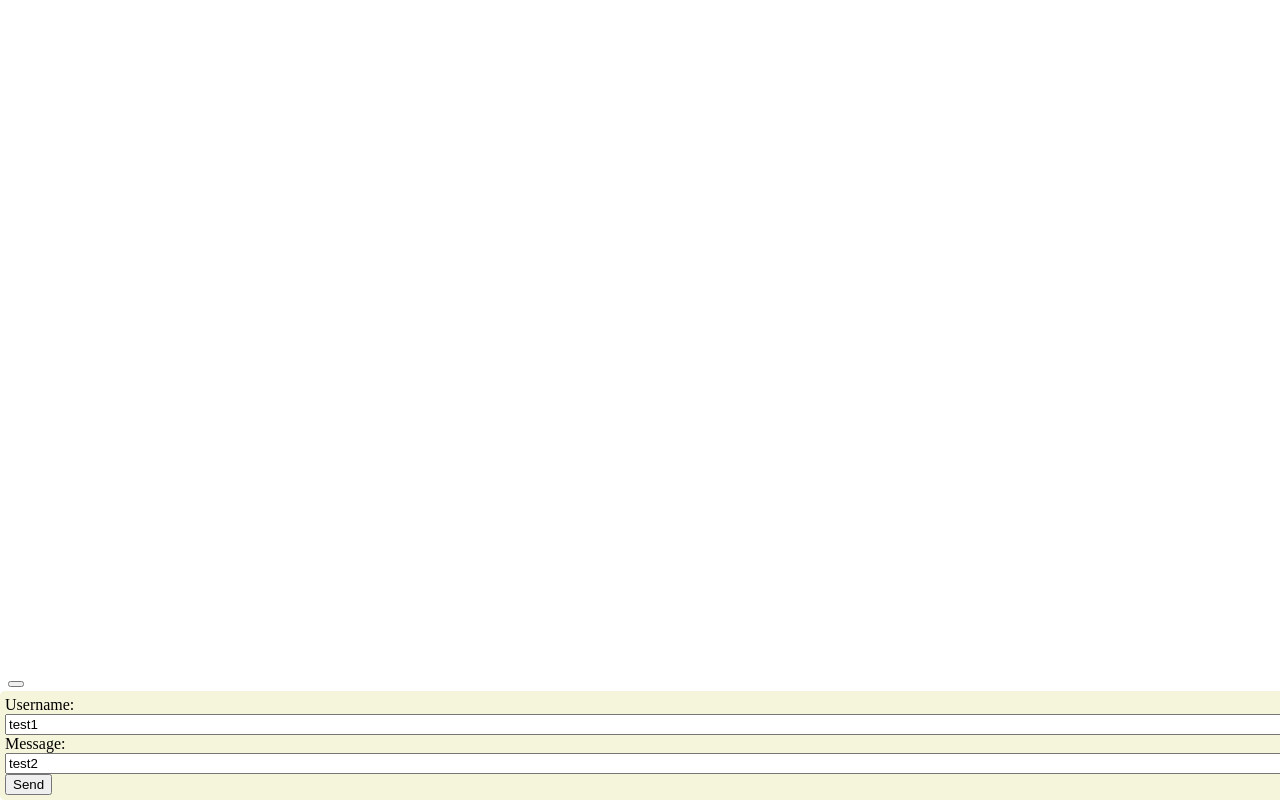
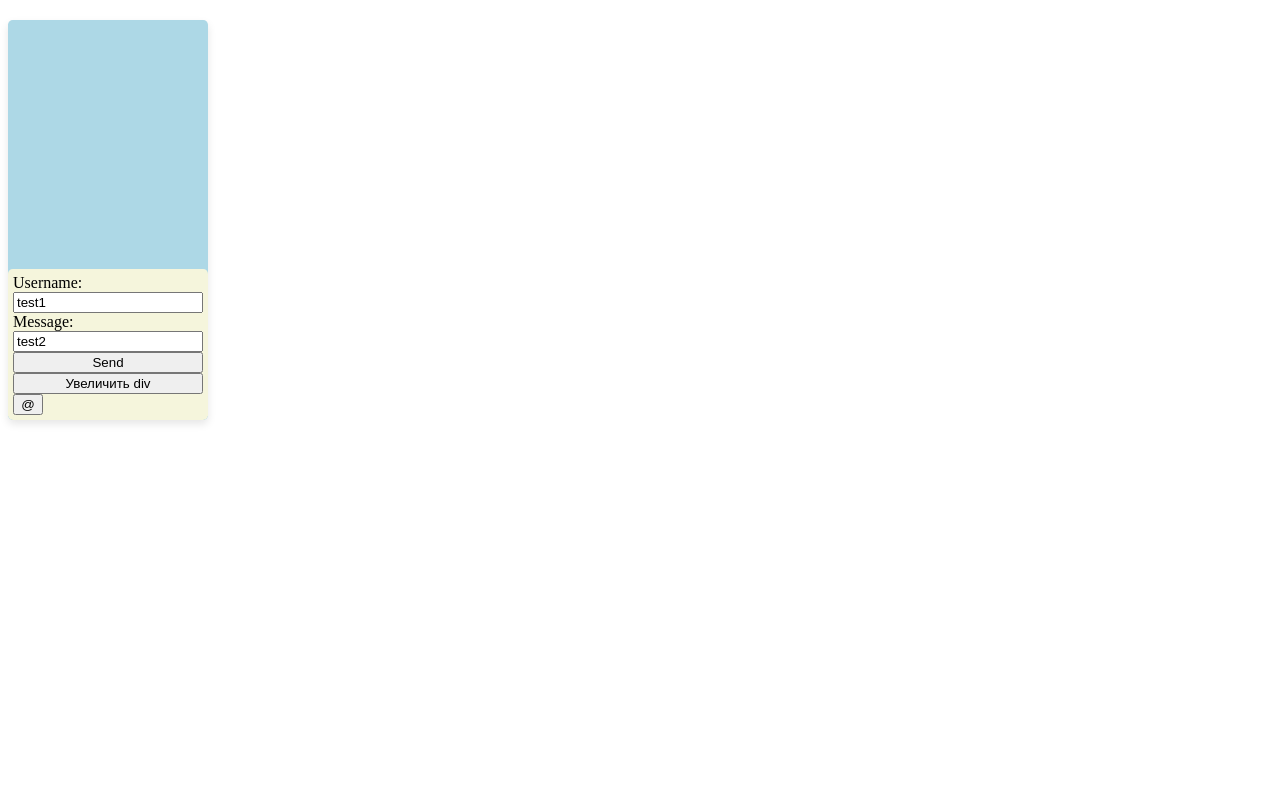
Before and after one commit to dionisvl/my.go.chat, a plain HTML site: page web/index.html in a window 1280 px wide. Both pictures are taken after a click on the button "Send". Drawn offline with Linux system fonts and the light colour scheme.

Commit message:
fix beauty for chat container

```diff
--- a/web/index.html
+++ b/web/index.html
@@ -4,23 +4,42 @@
     <meta charset="UTF-8">
     <title>WebSocket Chat</title>
     <style>
-        label {
-            display: block;
+        #chat-box-container {
+            display: flex;
+            justify-content: space-between;
+            margin-top: 20px;
+            overflow-y: scroll;
+            flex-direction: column;
+            background-color: lightblue;
+            border-radius: 0.3em;
+            width: 200px;
+            height: 400px;
+            box-shadow: 0 4px 8px rgba(0, 0, 0, 0.1);
+            transition: all 0.6s ease;
+            z-index: 1; /* значение z-index больше, чем у большинства других элементов */
+            position: relative;
         }
 
-        input[type="text"] {
-            width: 100%;
+        #chat_input_container {
+            display: flex;
+            justify-content: space-between;
+            flex-direction: column;
+            position: relative;
+            bottom: 0;
+            left: 0;
+            width: auto;
+            max-width: 200px;
+            border: rgb(255, 0, 0) 3px;
+            border-radius: 0.3em;
+            padding: 5px;
+            background-color: beige;
         }
 
-        #chat {
-            margin-top: 20px;
-            overflow-y: scroll;
-            height: calc(100vh - 150px);
-            display: flex;
-            flex-direction: column-reverse;
+        .chat_input[type="text"] {
+            width: auto;
         }
 
-        .message-date {
+        .chat_message_date {
             margin-bottom: 5px;
             font-size: 12px;
             color: #666;
@@ -28,21 +47,10 @@
             animation-fill-mode: forwards;
         }
 
-        .username {
+        .chat_username {
             padding: 3px;
             margin-bottom: 3px;
             border-radius: 0.3em;
-        }
-
-        #input-container {
-            position: fixed;
-            bottom: 0;
-            left: 0;
-            width: 100%;
-            border: rgb(255, 0, 0) 3px;
-            border-radius: 0.3em;
-            padding: 5px;
-            background-color: beige;
         }
 
         @keyframes move-up {
@@ -58,28 +66,53 @@
     </style>
 </head>
 <body>
-<div id="chat"></div>
-<div id="input-container">
-    <label for="username">Username:</label>
-    <input type="text" id="username" name="username" value="test1">
-    <label for="message">Message:</label>
-    <input type="text" id="message" name="message" value="test2">
-    <button id="send">Send</button>
+<div id="chat-box-container">
+    <div id="chat-message-list">
+    </div>
+    <div id="chat_input_container">
+        <label class="chat_label" for="chat_username">Username:</label>
+        <input class="chat_input" type="text" id="chat_username" name="chat_username" value="test1">
+        <label class="chat_label" for="chat_message">Message:</label>
+        <input class="chat_input" type="text" id="chat_message" name="chat_message" value="test2">
+        <button id="chat_send">Send</button>
+        <button id="toggleBtn">Увеличить div</button>
+    </div>
 </div>
 
 <script>
+    const socket = new WebSocket('ws://' + window.location.hostname + ':8011/ws');
+    const chat = document.getElementById('chat-message-list');
+    const btn = document.getElementById('toggleBtn');
+
+    chatContainer = document.getElementById('chat-box-container');
+
+    let isExpanded = false;
+
+    btn.addEventListener('click', () => {
+        if (!isExpanded) {
+            chatContainer.style.width = '90vw';
+            chatContainer.style.height = '90vh';
+            chatContainer.style.zIndex = '9999';
+        } else {
+            chatContainer.style.width = '';
+            chatContainer.style.height = '';
+            chatContainer.style.zIndex = '1';
+        }
+        chatContainer.scrollTop = chat.scrollHeight;
+        isExpanded = !isExpanded;
+    });
+
     // Create an invisible button that clears the local storage when pressed
     const clearButton = document.createElement('button');
     clearButton.backgroundColor = 'red';
-    // clearButton.style.display = 'none';
+    clearButton.textContent = '@';
+    clearButton.style.width = '30px';
     clearButton.addEventListener('click', function () {
         localStorage.clear();
         console.log('Local storage cleared');
     });
-    document.body.appendChild(clearButton);
+    document.getElementById('chat_input_container').appendChild(clearButton);
 
-    const socket = new WebSocket('ws://' + window.location.hostname + ':8011/ws');
-    const chat = document.getElementById('chat');
 
     // This function first check color from local storage and if this color is invalid then generate new
     // Todo: move this logic to server and store color in cookie or DB
@@ -108,7 +141,7 @@
         // Block of message of this user
         const messageDiv = document.createElement('div');
         usernameSpan.textContent = msg.username + ':';
-        usernameSpan.classList.add('username');
+        usernameSpan.classList.add('chat_username');
         messageDiv.textContent = ' ' + msg.message;
         usernameSpan.style.backgroundColor = msg.color; // Set the background color of the username
         usernameSpan.style.color = '#000'; // Set the text color to white for better contrast
@@ -116,12 +149,12 @@
 
         // block of Date of this message
         const messageDateDiv = document.createElement('div');
-        messageDateDiv.classList.add('message-date');
+        messageDateDiv.classList.add('chat_message_date');
         messageDateDiv.textContent = new Date(msg.time).toLocaleString();
 
-        chat.insertBefore(messageDiv, chat.firstChild);
-        chat.insertBefore(messageDateDiv, chat.firstChild);
-        chat.scrollTop = 0; // Scroll to the top of the chat window
+        chat.insertAdjacentElement('beforeend', messageDiv);
+        chat.insertAdjacentElement('beforeend', messageDateDiv);
+        chatContainer.scrollTop = chat.scrollHeight; // Scroll to the bottom of the chat window
     };
 
 
@@ -137,7 +170,7 @@
         console.log('WebSocket connected');
     });
 
-    socket.addEventListener('message', (event) => {
+    socket.addEventListener('chat_message', (event) => {
         console.log(`WebSocket message received: ${event.data}`);
     });
 
@@ -146,15 +179,15 @@
     });
 
     // Make smooth movement of messages to the top border
-    const messages = document.querySelectorAll('.message');
+    const messages = document.querySelectorAll('.chat_message');
     messages.forEach((message) => {
         message.style.animationTimingFunction = 'ease-out';
     });
 
-    const sendButton = document.getElementById('send');
+    const sendButton = document.getElementById('chat_send');
     sendButton.addEventListener('click', (event) => {
-        const username = document.getElementById('username').value;
-        const message = document.getElementById('message').value;
+        const username = document.getElementById('chat_username').value;
+        const message = document.getElementById('chat_message').value;
 
         if (username.trim() === '' || message.trim() === '') {
             alert('Please enter a username and a message');
@@ -169,11 +202,11 @@
     });
 
     // send message by Enter
-    const messageInput = document.getElementById('message');
+    const messageInput = document.getElementById('chat_input_container');
     messageInput.addEventListener('keydown', function (event) {
         if (event.key === 'Enter') {
             event.preventDefault(); // Prevent the default behavior of the Enter key
-            const sendButton = document.getElementById('send');
+            const sendButton = document.getElementById('chat_send');
             sendButton.click(); // Simulate a click on the send button
         }
     });
```
Also changed, not shown: 1 other file.
